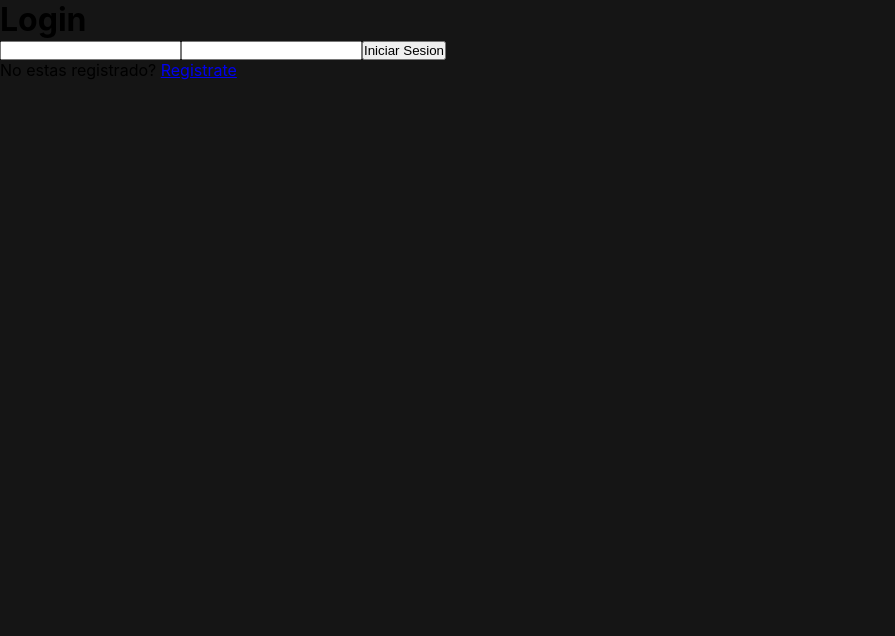
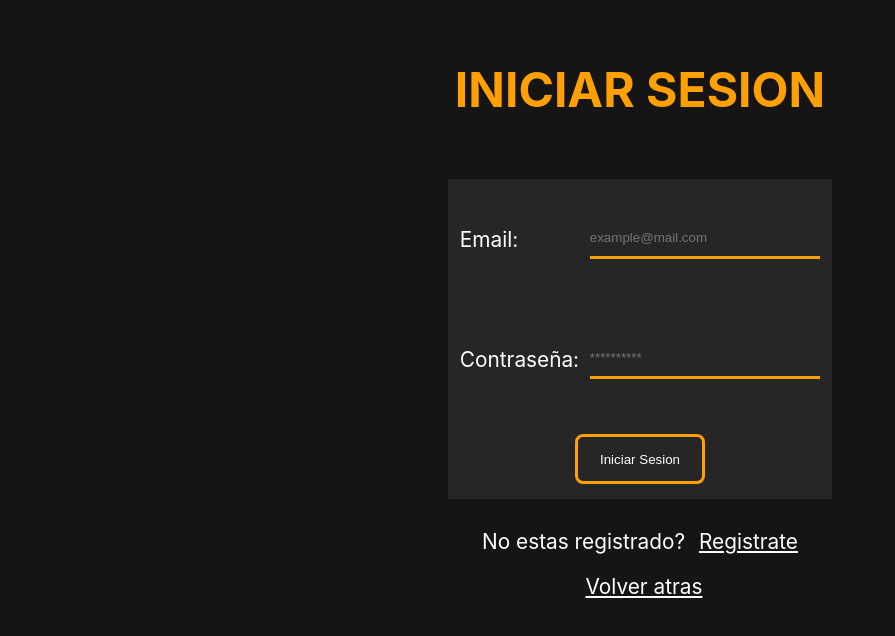
Before and after one commit to maksudxx/Proyecto-Final-React-UTN, a React (Vite) app in the folder client/: page /login in a window 1280 px wide. Shown: the top 636 px of the page, without its empty margins (0-895 px from the left). Built offline with nearby package versions, Linux system fonts and the light colour scheme; no server answers; a web font is replaced by a local one.

Commit message:
styles login

```diff
--- a/client/src/pages/Login/Login.jsx
+++ b/client/src/pages/Login/Login.jsx
@@ -1,5 +1,6 @@
 import React, { useState } from "react";
 import { Link } from "react-router-dom";
+import styles from "./Login.module.css";
 
 const Login = ({ setAuth }) => {
   const [input, setInput] = useState({
@@ -33,27 +34,41 @@ const Login = ({ setAuth }) => {
   };
 
   return (
-    <div>
-      <h1>Login</h1>
-      <form onSubmit={onSubmitLogin}>
+    <div className={styles.container}>
+      <p className={styles.title}>INICIAR SESION</p>
+      <form onSubmit={onSubmitLogin} className={styles.containerForm}>
+        <div className={styles.containerInput}>
+          <span className={styles.spanInput}>Email:</span>
           <input
             type="text"
             name="user_email"
             value={input.user_email}
             onChange={handleInputChange}
+            placeholder="example@mail.com"
+            className={styles.input}
           />
+        </div>
+
+        <div className={styles.containerInput}>
+          <span className={styles.spanInput}>Contraseña: </span>
         <input
           type="password"
           name="user_password"
           value={input.user_password}
           onChange={handleInputChange}
+          placeholder="**********"
+          className={styles.input}
         />
-        <input type="submit" value="Iniciar Sesion" />
+        </div>
+        <input type="submit" value="Iniciar Sesion" className={styles.button}/>
       </form>
       <div>
-        <span>No estas registrado? </span>{" "}
-        <Link to="/register">Registrate</Link>
-      </div>
+        <span className={styles.spanInfo}>No estas registrado? </span>{" "}
+        <Link to="/register" className={styles.link}>Registrate</Link>
+      </div><br />
+
+       <Link to="/videogames" className={styles.link}>Volver atras</Link>
+
     </div>
   );
 };
--- a/client/src/pages/Login/Login.module.css
+++ b/client/src/pages/Login/Login.module.css
@@ -0,0 +1,75 @@
+.container{
+    display: flex;
+    flex-direction: column;
+    align-items: center;
+    height: 100vh;
+    color: #fff;
+}
+
+.containerForm{
+    display: flex;
+    flex-direction: column;
+    height: 40vh;
+    width: 30vw;
+    justify-content: space-around;
+    align-items: center;
+    background: hsla(0, 0%, 100%, 0.07);
+    margin: 0 0 30px 0;
+}
+.containerInput{
+    width: 100%;
+    height: 90px;
+    display: flex;
+    align-items: center;
+    justify-content: center;
+    font-size: 1.3rem;
+}
+.input{
+    width: 60%;
+    height: 40%;
+    border: 0;
+    background: transparent;
+    border-bottom: 3px solid #fe9f02;
+    color: #fff;
+    margin-left: 30px;;
+}
+
+.spanInput{
+    width: 100px;
+}
+
+.button{
+    height: 50px;
+    width: 130px;
+    background: transparent;
+    color: #fff;
+    border: 3px solid #fe9f02;
+    border-radius: 8px;
+}
+
+.button:hover{
+    font-weight: bold;
+    cursor: pointer;
+    text-transform: uppercase;
+    background:hsla(0, 0%, 100%, 0.07)
+}
+.title {
+    font-size: 3rem;
+    color: #fe9f02;
+    font-weight: bold;
+    margin: 60px 0;
+  }
+
+  .spanInfo{
+      font-size: 1.3rem
+  }
+
+.link{
+    color: #fff;
+    margin-left: 8px;
+    font-size: 1.3rem
+}
+
+.link:hover{
+    color: #fe9f02
+}
```
Lines whose indentation alone changed are shown as unchanged.
